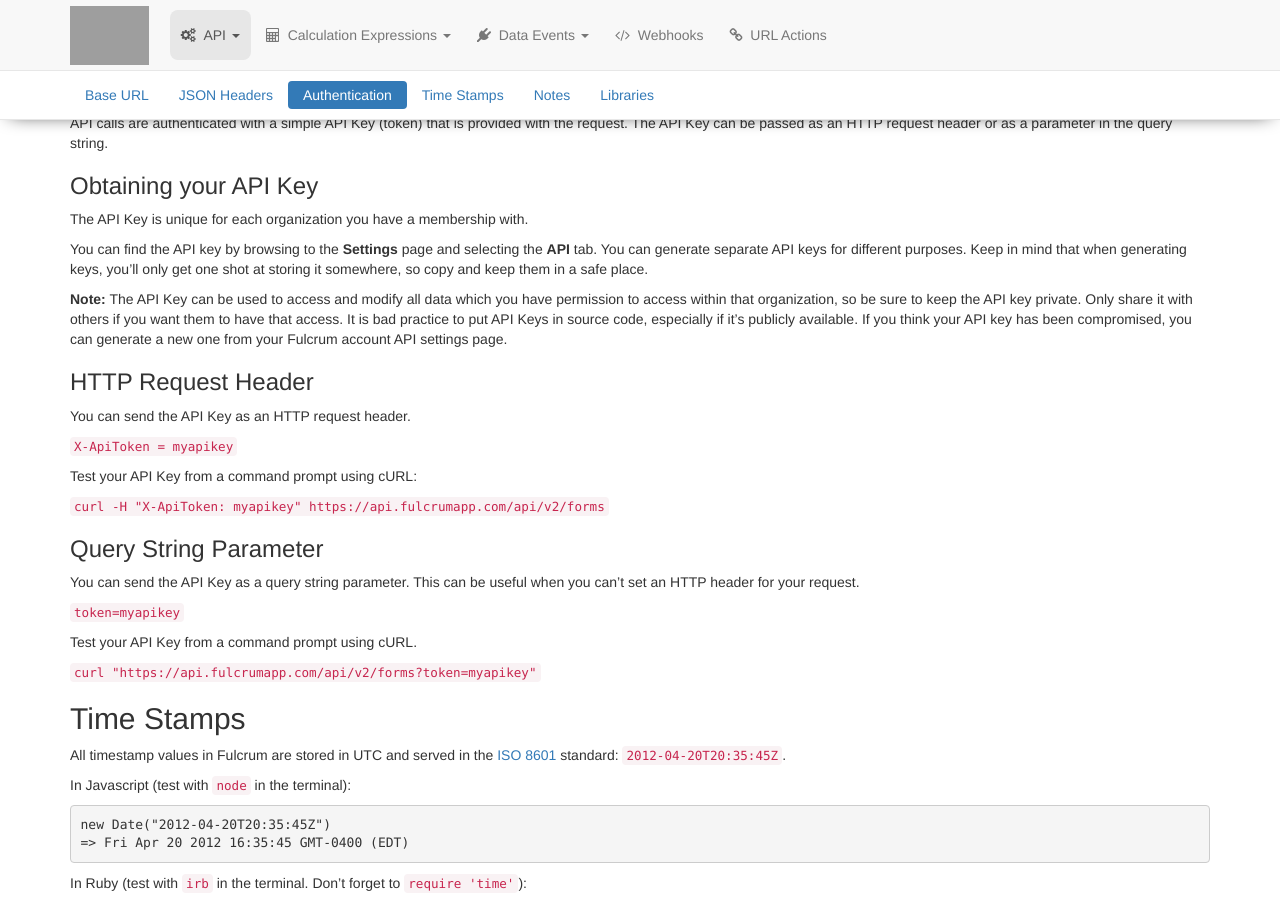
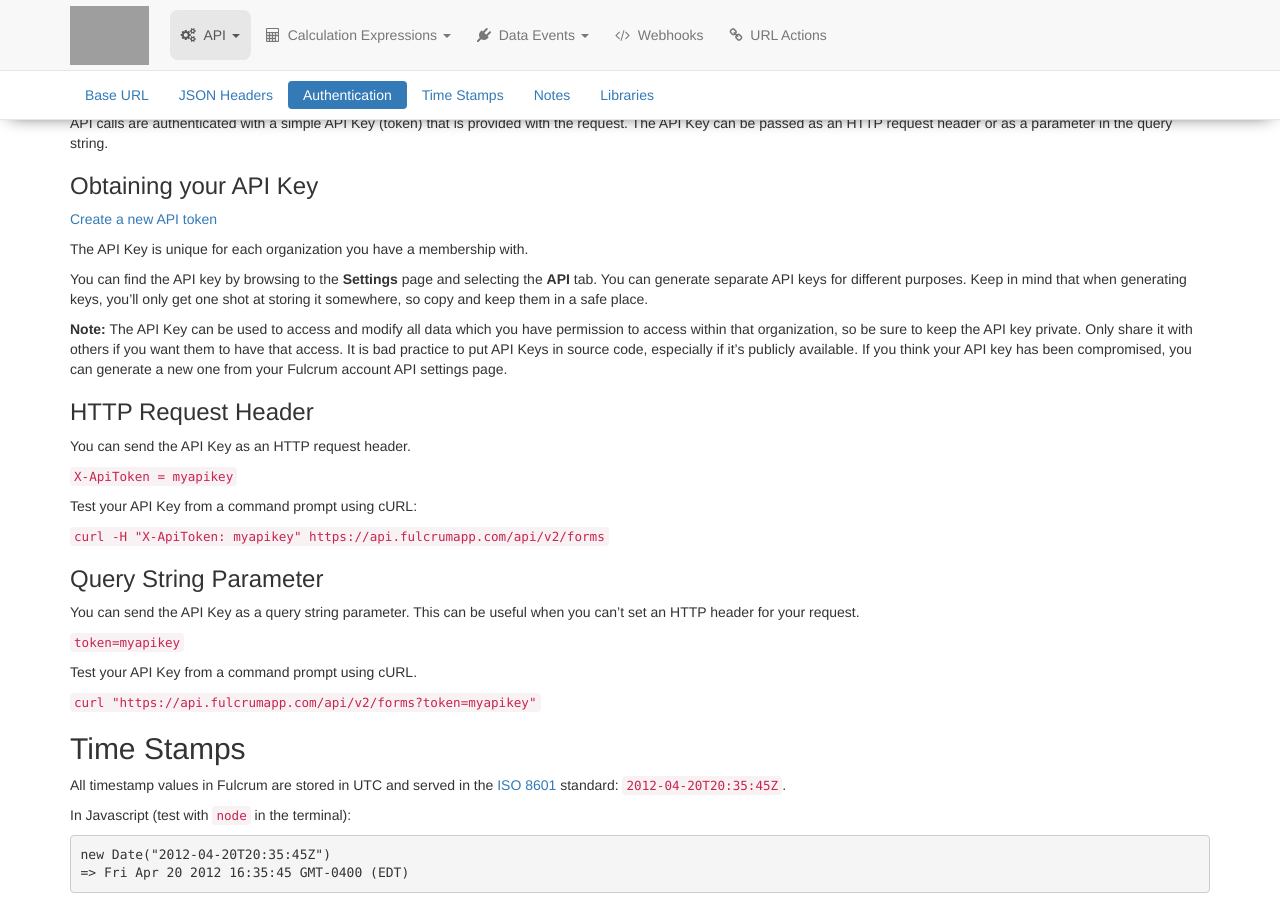
Before and after one commit to rylincoln/developer.fulcrumapp.com, a Jekyll site: the page built from _api/intro.md, in a window 1280 px wide and 900 px high, scrolled down 466 px. Built offline with Jekyll 4.4.1, drawn with Linux system fonts in a browser that asks for light colours; nearby versions of some CDN libraries; grey boxes are pictures that could not be loaded.

Commit message:
Add link to token page

```diff
--- a/_api/intro.md
+++ b/_api/intro.md
@@ -33,6 +33,8 @@ For `POST` and `PUT` requests, be sure to set the `Content-Type` HTTP header to
 API calls are authenticated with a simple API Key (token) that is provided with the request. The API Key can be passed as an HTTP request header or as a parameter in the query string.
 
 ### Obtaining your API Key
+
+[Create a new API token](https://web.fulcrumapp.com/settings/api/new)
 
 The API Key is unique for each organization you have a membership with.
 
```
